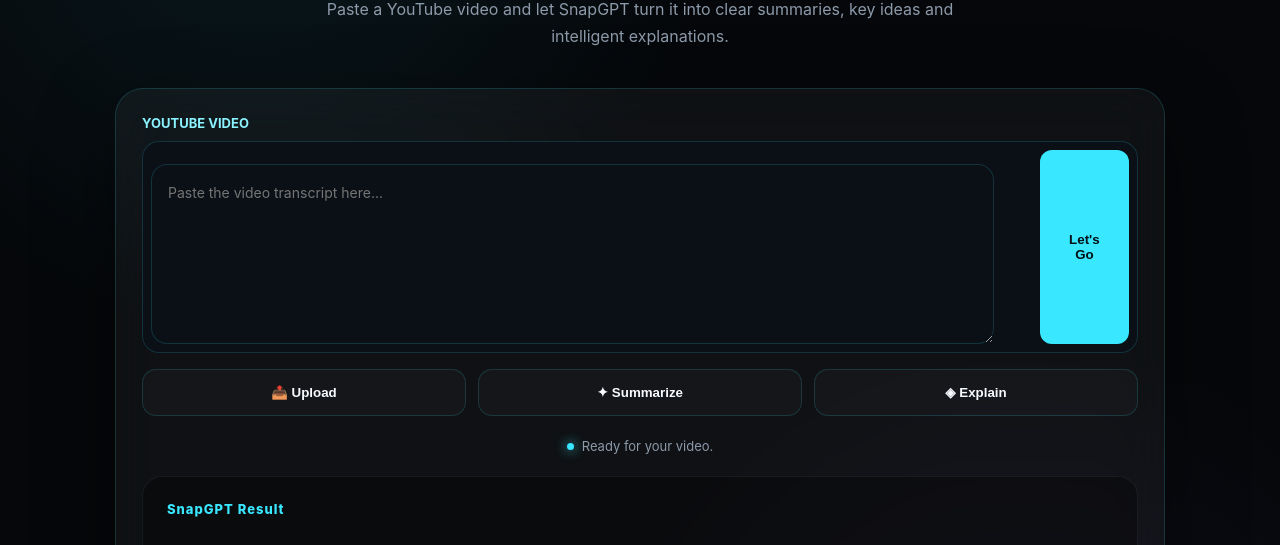
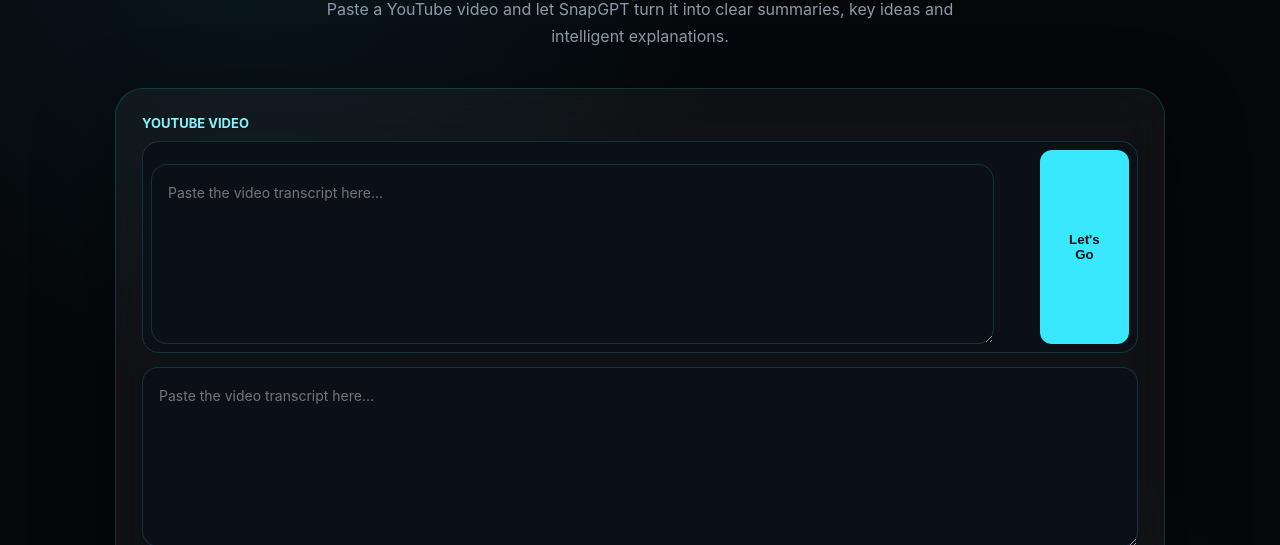
Before and after one commit to bokkatamer66-ctrl/vidmindgpt, a website: page snapstudy - Copy/index.html in a window 1280 px wide. Shown: the part 255-800 px from the top of the page. Drawn offline with Linux system fonts and the light colour scheme.

Commit message:
Update index.html

```diff
--- a/snapstudy - Copy/index.html
+++ b/snapstudy - Copy/index.html
@@ -352,7 +352,25 @@
       </button>
 
     </div>
-
+<textarea
+  id="transcriptInput"
+  placeholder="Paste the video transcript here..."
+  style="
+    width:100%;
+    min-height:180px;
+    margin-top:14px;
+    padding:16px;
+    border-radius:16px;
+    border:1px solid rgba(57,231,255,.16);
+    background:#0b1017;
+    color:#f7fbff;
+    outline:none;
+    resize:vertical;
+    font-family:inherit;
+    font-size:14px;
+    line-height:1.7;
+  "
+></textarea>
     <div class="actions">
 
       <button class="action" id="upload" type="button">
```
